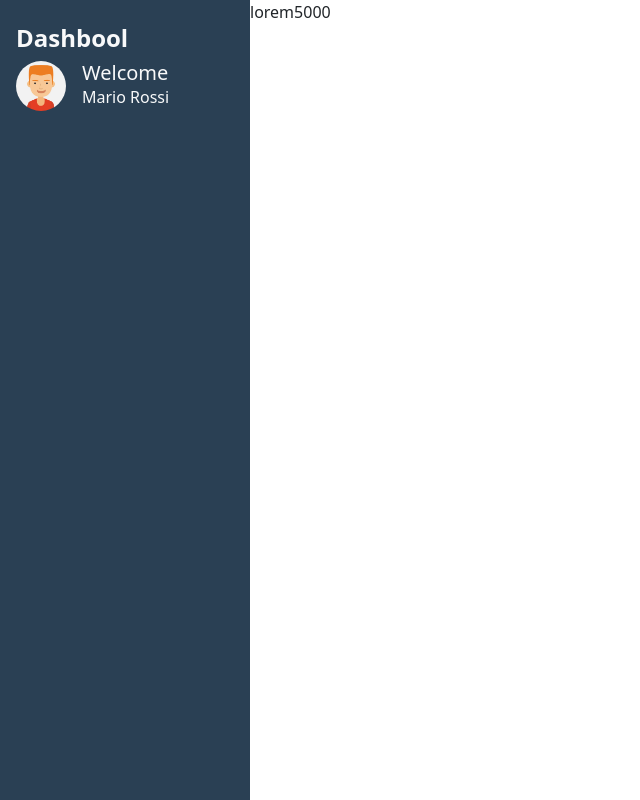
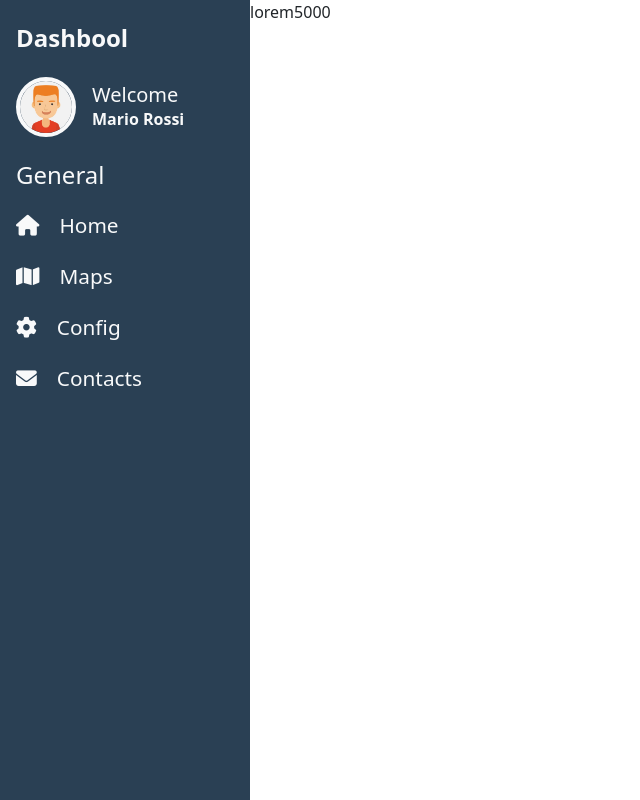
Before and after one commit to Pirisinu/dashboard-chart-js, a Vue app: page / in a window 1280 px wide. Shown: the whole page, without its empty margins (0-640 px from the left). Built offline with nearby package versions, Linux system fonts and the light colour scheme.

Commit message:
[ edit ] aside style

```diff
--- a/src/components/partials/Aside.vue
+++ b/src/components/partials/Aside.vue
@@ -1,10 +1,13 @@
 <script>
+import store from '../partials/data/store';
 export default {
   name: 'Aside',
   components: {},
   props: {},
   data() {
-    return {}
+    return {
+      store
+    }
   },
   mounted() {},
   beforeDestroy() {},
@@ -13,17 +16,27 @@ export default {
 </script>
 
 <template>
-  <aside class="px-3 pt-4 ">
-    <h4 class="text-light"><strong>Dashbool</strong></h4>
-    <div class="user d-flex">
-      <div class="user-logo">
+  <aside class="px-3 pt-4 text-light">
+    <h4><strong>Dashbool</strong></h4>
+
+    <div class="user d-flex align-items-center my-4 ">
+      <div class="user-logo h-100 border border-4 border-light ">
         <img class="" src="../../../public/img/avatar_1.jpg" alt="">
       </div>
-      <div class="user-welcome text-light ms-3">
-        <h5 class="mb-0">Welcome</h5>
-        <p>Mario Rossi</p>
+      <div class="user-welcome d-flex justify-content-center ms-3 flex-column">
+        <h5 class="mb-0 line">Welcome</h5>
+        <p class="mb-0"> <strong>{{ store.userName }} {{ store.userSurname }}</strong></p>
       </div>
+    </div>
 
+    <div class="general">
+      <h4>General</h4>
+      <ul class="list-unstyled">
+        <li><i class="fa-solid fa-home"></i>Home</li>
+        <li><i class="fa-solid fa-map"></i>Maps</li>
+        <li><i class="fa-solid fa-gear"></i>Config</li>
+        <li><i class="fa-solid fa-envelope"></i>Contacts</li>
+      </ul>
     </div>
   </aside>
 </template>
@@ -35,10 +48,9 @@ export default {
     background-color: #2A4054;
 
     .user{
-
       .user-logo{
-        width: 50px;
-        height: 50px;
+        height: 60px;
+        width: 60px;
         border-radius: 50%;
         overflow: hidden;
         img{
@@ -49,5 +61,17 @@ export default {
         }
       }
     }
+
+    .general{
+      ul{
+        li{
+          margin: 20px 0;
+          font-size: 1.3rem;
+          i{
+            margin-right: 20px;
+          }
+        }
+      }
+    }
   }
 </style>
```
